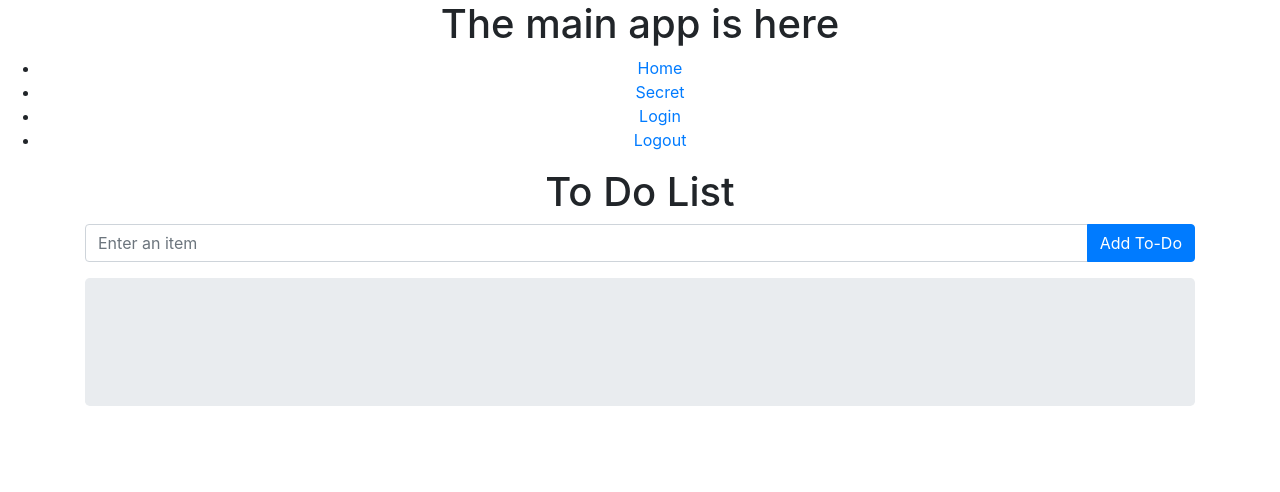
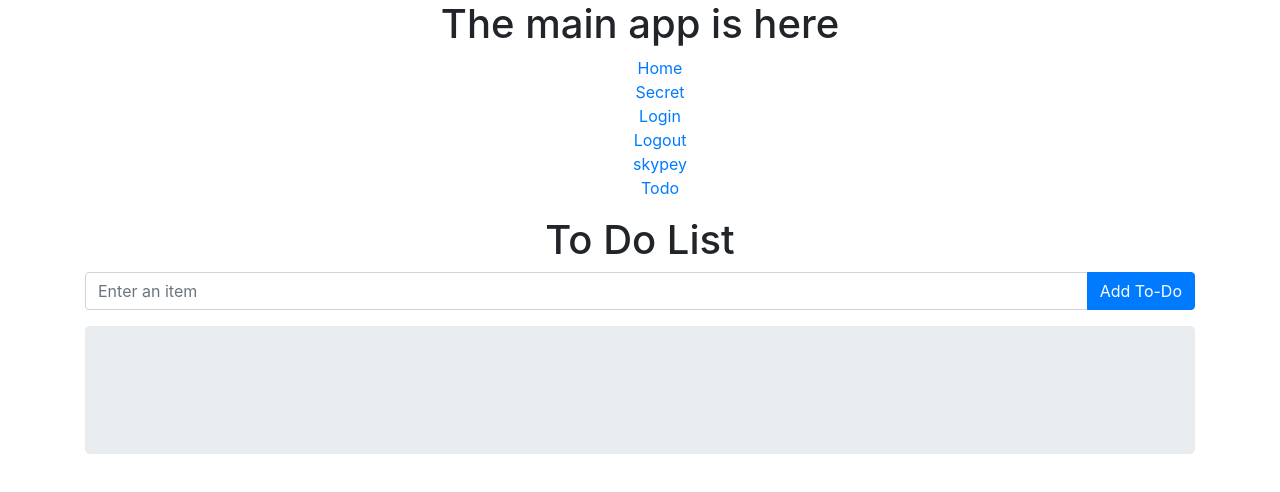
Before and after one commit to pagas/blog, a React (Create React App) app in the folder client/: page /todo in a window 1280 px wide. Shown: the top 492 px of the page. Built offline with nearby package versions, Linux system fonts and the light colour scheme.

Commit message:
move todo to a separate component and page

```diff
--- a/client/src/App.css
+++ b/client/src/App.css
@@ -1,5 +1,9 @@
 .App {
   text-align: center;
+}
+
+ul {
+  list-style: none;
 }
 
 .App-logo {
--- a/client/src/App.js
+++ b/client/src/App.js
@@ -6,9 +6,8 @@ import Home from "./components/main/Home.jsx";
 import Secret from "./components/main/Secret";
 import Login from "./components/main/Login";
 import 'bootstrap/dist/css/bootstrap.min.css';
-import AddToDo from './containers/AddToDo';
-import ToDoListContainer from './containers/ToDoListContainer';
-import {Col, Row, Container} from 'react-bootstrap'
+import Skypey from './components/skypey';
+import ToDoApp from './components/todo';
 
 function App() {
     return (
@@ -20,25 +19,17 @@ function App() {
                     <li><Link to="/secret">Secret</Link></li>
                     <li><Link to="/login">Login</Link></li>
                     <li><Link to="/logout">Logout</Link></li>
+                    <li><Link to="/skypey">skypey</Link></li>
+                    <li><Link to="/todo">Todo</Link></li>
                 </ul>
                 <Switch>
                     <Route path="/" exact component={Home} />
                     <Route path="/secret" component={withAuth(Secret)} />
                     <Route path="/login" component={Login} />
+                    <Route path="/skypey" component={Skypey} />
+                    <Route path="/todo" component={ToDoApp} />
                 </Switch>
             </Router>
-
-            <Container>
-                <Row className="row">
-                    <Col xs={12}>
-                        <h1>To Do List</h1>
-                        <AddToDo/>
-                        <ToDoListContainer />
-                    </Col>
-                </Row>
-            </Container>
-
-
         </div>
     );
 }
--- /dev/null
+++ b/client/src/components/skypey/index.js
@@ -0,0 +1,6 @@
+import React from 'react';
+
+const Skypey = ({ }) => <div>Main App Component</div>;
+
+
+export default Skypey;
--- /dev/null
+++ b/client/src/components/todo/index.js
@@ -0,0 +1,18 @@
+import {Container, Row, Col} from 'react-bootstrap';
+import AddToDo from '../../containers/todo/AddToDo';
+import ToDoListContainer from '../../containers/todo/ToDoListContainer';
+import React from 'react';
+
+const ToDoApp = () => (
+    <Container>
+        <Row className="row">
+            <Col xs={12}>
+                <h1>To Do List</h1>
+                <AddToDo/>
+                <ToDoListContainer/>
+            </Col>
+        </Row>
+    </Container>
+);
+
+export default ToDoApp;
--- a/client/src/containers/AddToDo.jsx
+++ b/client/src/containers/todo/AddToDo.jsx
@@ -1,6 +1,6 @@
 import React from 'react';
 import { connect } from 'react-redux';
-import { addToDo } from '../actions';
+import { addToDo } from '../../actions';
 import Button from 'react-bootstrap/Button';
 import Form from 'react-bootstrap/Form';
 import InputGroup from 'react-bootstrap/InputGroup';
--- a/client/src/containers/ToDoListContainer.jsx
+++ b/client/src/containers/todo/ToDoListContainer.jsx
@@ -1,6 +1,5 @@
-
 import { connect } from 'react-redux';
-import ToDoList from '../components/todo/ToDoList';
+import ToDoList from '../../components/todo/ToDoList';
 
 const mapStateToProps = state => {
     return {
```
